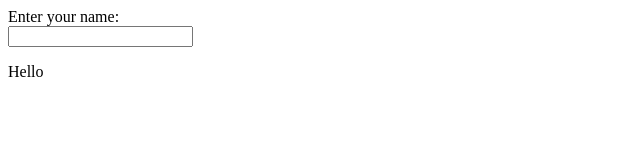
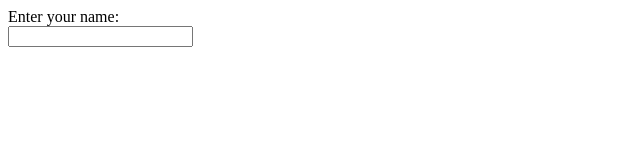
Before and after one commit to acciojob/personal-greeting-M74-dot, a React app: page / in a window 1280 px wide. Shown: the top 160 px of the page, without its empty margins (0-640 px from the left). Built offline with nearby package versions, Linux system fonts and the light colour scheme.

Commit message:
added files

```diff
--- a/src/components/App.js
+++ b/src/components/App.js
@@ -16,7 +16,7 @@ const App = () => {
           value={name}
           onChange={handleInputChange}
         />
-        <p>Hello {name}</p>
+        {name && <p>Hello {name}</p>}
     </div>
   )
 }
```
